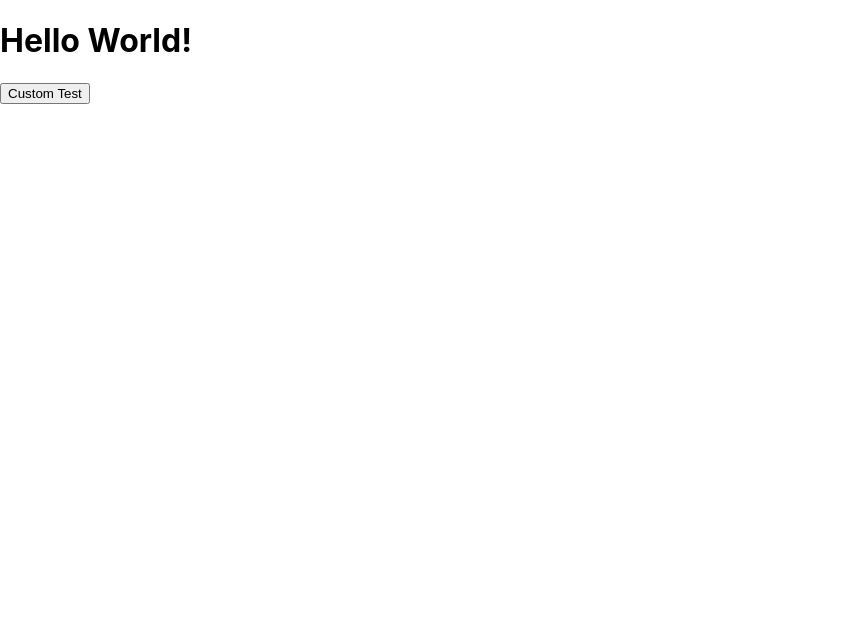
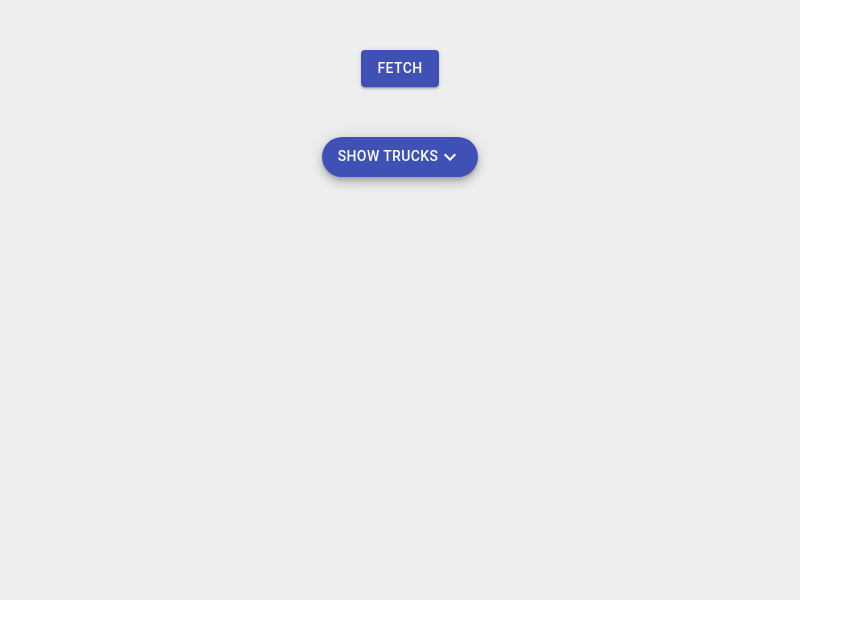
Before and after one commit to abrorAbdullaev/relay-auto, a React (Create React App) app in the folder Popup/: page / in a window 1280 px wide. Shown: the top 638 px of the page, without its empty margins (0-863 px from the left). Built offline with nearby package versions, Linux system fonts and the light colour scheme.

Commit message:
add trucks list

```diff
--- a/Popup/package.json
+++ b/Popup/package.json
@@ -4,6 +4,7 @@
   "private": true,
   "dependencies": {
     "@material-ui/core": "^4.10.2",
+    "@material-ui/icons": "^4.9.1",
     "@testing-library/jest-dom": "4.2.4",
     "@testing-library/react": "9.3.2",
     "@testing-library/user-event": "7.1.2",
--- a/Popup/src/app.tsx
+++ b/Popup/src/app.tsx
@@ -4,6 +4,8 @@ import LocalStorage from './utils/localStorage';
 import Storage from './utils/storage';
 import { AppData } from './models/app-data';
 import { ENV_DEVELOPMENT } from './constants';
+import AppContent from './components/app-content';
+import initialData from './mock/initial-data';
 
 const storage: Storage = process.env.NODE_ENV === ENV_DEVELOPMENT
   ? new LocalStorage() // Is used to imitate Chrome Extensions Storage API during dev process
@@ -30,7 +32,12 @@ const App = () => {
     setDataLoaded(true);
   };
 
+  const mockData = () => {
+    storage.saveData('trucks', initialData.trucks);
+  }
+
   useEffect((): void => {
+    // mockData()
     fetchAppData().then();
   }, []);
 
@@ -38,8 +45,7 @@ const App = () => {
     isDataLoaded
       ? (
         <AppDataProvider storage={storage} data={data}>
-          <h1>Hello World!</h1>
-          <button id="customTest" type="button">Custom Test</button>
+          <AppContent/>
         </AppDataProvider>
       ) : <span>Loading</span>
   );
--- /dev/null
+++ b/Popup/src/components/app-content.tsx
@@ -0,0 +1,31 @@
+import React, { useContext } from 'react';
+import styled from "styled-components";
+import TruckListWrapper from "./trucks/truck-list-wrapper";
+import { AppDataContext } from "../store/app-data-context";
+import FetchButton from "./fetch-button";
+import Box from "@material-ui/core/Box";
+
+const AppContent = () => {
+  const { trucks, dispatch } = useContext(AppDataContext);
+
+  return (
+    <Wrapper
+      display="flex"
+      flexDirection="column"
+      alignItems="center"
+    >
+      <FetchButton/>
+      <TruckListWrapper
+        trucks={trucks}
+        onDispatch={dispatch}
+      />
+    </Wrapper>
+  );
+};
+
+const Wrapper = styled(Box)`
+  padding: 50px 100px 0;
+  width: 100%;
+`;
+
+export default AppContent;
--- /dev/null
+++ b/Popup/src/components/fetch-button.tsx
@@ -0,0 +1,17 @@
+import React from 'react';
+import { Button } from "@material-ui/core";
+
+const FetchButton = () => {
+  return (
+    <Button
+      id="customTest"
+      type="button"
+      variant="contained"
+      color="primary"
+    >
+      Fetch
+    </Button>
+  );
+};
+
+export default FetchButton;
--- /dev/null
+++ b/Popup/src/components/trucks/add-truck-button.tsx
@@ -0,0 +1,23 @@
+import React from 'react';
+import { Button, PropTypes } from "@material-ui/core";
+import AddIcon from "@material-ui/icons/Add";
+
+const AddTruckButton = (props: PropTypes) => {
+  const { onAddTruck } = props;
+
+  return (
+    <Button
+      variant="contained"
+      color="primary"
+      onClick={onAddTruck}
+    >
+      Add
+      <AddIcon />
+    </Button>
+  );
+};
+
+interface PropTypes {
+  onAddTruck: () => void
+}
+export default AddTruckButton;
--- /dev/null
+++ b/Popup/src/components/trucks/no-trucks.tsx
@@ -0,0 +1,25 @@
+import React from 'react';
+import {Box} from "@material-ui/core";
+import styled from "styled-components";
+
+const NoTrucks = () => {
+  return (
+    <Wrapper>
+      <Box
+        fontWeight={500}
+        fontSize={20}
+      >
+        You have no trucks yet.
+      </Box>
+    </Wrapper>
+  );
+};
+
+const Wrapper = styled.div`
+  display: flex;
+  width: 100%;
+  margin-top: 100px;
+  justify-content: center;
+  align-items: center;
+`;
+export default NoTrucks;
--- /dev/null
+++ b/Popup/src/components/trucks/show-truck-list-button.tsx
@@ -0,0 +1,32 @@
+import React from 'react';
+import { Fab } from "@material-ui/core";
+import ExpandMoreIcon from '@material-ui/icons/ExpandMore';
+import ExpandLessIcon from '@material-ui/icons/ExpandLess';
+
+const ShowTruckListButton = (props: PropTypes) => {
+  const { isTrucksListShown, onTrucksListOpen } = props;
+
+  return (
+    <Fab
+      variant="extended"
+      size="medium"
+      color="primary"
+      aria-label="show-trucks"
+      onClick={onTrucksListOpen}
+    >
+      Show Trucks
+      {
+        isTrucksListShown
+          ? <ExpandLessIcon />
+          : <ExpandMoreIcon />
+      }
+    </Fab>
+  );
+};
+
+interface PropTypes {
+  isTrucksListShown: boolean
+  onTrucksListOpen: () => void
+}
+
+export default ShowTruckListButton;
--- /dev/null
+++ b/Popup/src/components/trucks/truck-list-item.tsx
@@ -0,0 +1,82 @@
+import React, { ChangeEvent, useState } from 'react';
+import { Truck } from "../../models/truck";
+import {Divider, IconButton, InputBase, ListItem, ListItemSecondaryAction} from "@material-ui/core";
+import EditIcon from "@material-ui/icons/Edit";
+import DeleteIcon from "@material-ui/icons/Delete";
+import CheckIcon from '@material-ui/icons/Check';
+import CloseIcon from '@material-ui/icons/Close';
+import styled from "styled-components";
+
+const TruckListItem = (props: PropTypes) => {
+  const { truck, onEditTruck, onRemoveTruck } = props;
+  const [ isEditing, setEditingMode ] = useState<boolean>(false);
+  const [ inputValue, setInputValue ] = useState<string>(truck.name || "");
+
+  const confirmEditing = () => {
+    onEditTruck(inputValue);
+    setEditingMode(false);
+  }
+
+  const cancelEditing = () => {
+    setInputValue(truck.name);
+    setEditingMode(false);
+  }
+
+  const onEditItem = () => {
+    setInputValue(truck.name);
+    setEditingMode(true);
+  }
+
+  return (
+    <>
+      <ListItem>
+        {
+          <Input
+            placeholder="Name"
+            readOnly={!isEditing}
+            value={isEditing ? inputValue : truck.name}
+            onChange={(event: ChangeEvent<HTMLInputElement>) => setInputValue(event.target.value)}
+          />
+        }
+        <ListItemSecondaryAction>
+          {
+            isEditing
+              ? (
+                <>
+                  <IconButton aria-label="edit" onClick={confirmEditing}>
+                    <CheckIcon />
+                  </IconButton>
+                  <IconButton aria-label="delete" onClick={cancelEditing}>
+                    <CloseIcon />
+                  </IconButton>
+                </>
+              )
+              : (
+                <>
+                  <IconButton aria-label="edit" onClick={onEditItem}>
+                    <EditIcon />
+                  </IconButton>
+                  <IconButton aria-label="delete" onClick={onRemoveTruck}>
+                    <DeleteIcon />
+                  </IconButton>
+                </>
+              )
+          }
+        </ListItemSecondaryAction>
+      </ListItem>
+      <Divider />
+    </>
+  );
+};
+
+const Input = styled(InputBase)`
+  width: 100%;
+`;
+
+interface PropTypes {
+  truck: Truck
+  onEditTruck: (name: string) => any
+  onRemoveTruck: () => any
+}
+
+export default TruckListItem;
--- /dev/null
+++ b/Popup/src/components/trucks/truck-list-wrapper.tsx
@@ -0,0 +1,52 @@
+import React, { useMemo, useState } from 'react';
+import ShowTruckListButton from "./show-truck-list-button";
+import TruckList from "./truck-list";
+import { Trucks } from "../../models/truck";
+import {addTruck, editTruck, removeTruck} from "../../actions/trucks";
+import styled from "styled-components";
+
+const TruckListWrapper = (props: PropTypes) => {
+  const { trucks, onDispatch } = props;
+  const [ isTrucksListShown, toggleTrucksListVisibility ] = useState<boolean>(false);
+
+  const onAddTruck = () => onDispatch(addTruck(""));
+  const onEditTruck = (id: string, name: string) => onDispatch(editTruck(id, name));
+  const onRemoveTruck = (id: string) => onDispatch(removeTruck(id));
+
+  return (
+    <Wrapper>
+      <ShowTruckListButton
+        isTrucksListShown={isTrucksListShown}
+        onTrucksListOpen={() => toggleTrucksListVisibility(!isTrucksListShown)}
+      />
+      {
+        isTrucksListShown
+          ? (
+            <TruckList
+              trucks={trucks}
+              onAddTruck={onAddTruck}
+              onEditTruck={onEditTruck}
+              onRemoveTruck={onRemoveTruck}
+            />
+          )
+          : null
+      }
+    </Wrapper>
+  );
+};
+
+const Wrapper = styled.div`
+  display: flex;
+  justify-content: center;
+  align-items: center;
+  flex-flow: column;
+  width: 100%;
+  margin-top: 50px;
+`;
+
+interface PropTypes {
+  trucks: Trucks
+  onDispatch: (...args: any) => any
+}
+
+export default TruckListWrapper;
--- /dev/null
+++ b/Popup/src/components/trucks/truck-list.tsx
@@ -0,0 +1,70 @@
+import React from 'react';
+import { Box, Divider, List, Paper } from "@material-ui/core";
+import styled from "styled-components";
+import { Truck, Trucks } from "../../models/truck";
+import TruckListItem from "./truck-list-item";
+import NoTrucks from "./no-trucks";
+import AddTruckButton from "./add-truck-button";
+
+const TruckList = (props: PropTypes) => {
+  const { trucks, onAddTruck, onEditTruck, onRemoveTruck } = props;
+  const mappedTrucks: Truck[] = Object.keys(trucks).map(id => trucks[id]);
+
+  return (
+    <Wrapper>
+      <ListHeader
+        display="flex"
+        justifyContent="flex-end"
+      >
+        <AddTruckButton
+          onAddTruck={onAddTruck}
+        />
+      </ListHeader>
+      <Divider />
+      {
+        mappedTrucks.length
+          ? (
+            <ListBody>
+              {
+                mappedTrucks.map((truck, index) => (
+                  <TruckListItem
+                    key={index}
+                    truck={truck}
+                    onEditTruck={(name: string) => onEditTruck(truck.id, name)}
+                    onRemoveTruck={() => onRemoveTruck(truck.id)}
+                  />
+                ))
+              }
+            </ListBody>
+          )
+          : <NoTrucks />
+      }
+    </Wrapper>
+  );
+};
+
+const Wrapper = styled(Paper)`
+  width: 100%;
+  margin-top: 25px;
+  background: #fff;
+  height: 300px;
+  max-height: 300px;
+  overflow: auto;
+`;
+
+const ListHeader = styled(Box)`
+  padding: 10px;
+`;
+
+const ListBody = styled(List)`
+  padding-bottom: 0 !important;
+`;
+
+interface PropTypes {
+  trucks: Trucks
+  onAddTruck: () => void
+  onEditTruck: (id: string, name: string) => any
+  onRemoveTruck: (id: string) => any
+}
+
+export default TruckList;
--- a/Popup/src/index.css
+++ b/Popup/src/index.css
@@ -8,6 +8,7 @@ html {
   height: 600px;
   font-size: 16px;
   overflow: hidden;
+  background: #ffffff;
 }
 
 body {
@@ -21,6 +22,7 @@ body {
   -moz-osx-font-smoothing: grayscale;
   overflow: auto;
   font-size: 16px;
+  background: #EEEEEE;
 }
 
 code {
```
Also changed, not shown: 1 other file (tests, documents, lock files or other folders).
